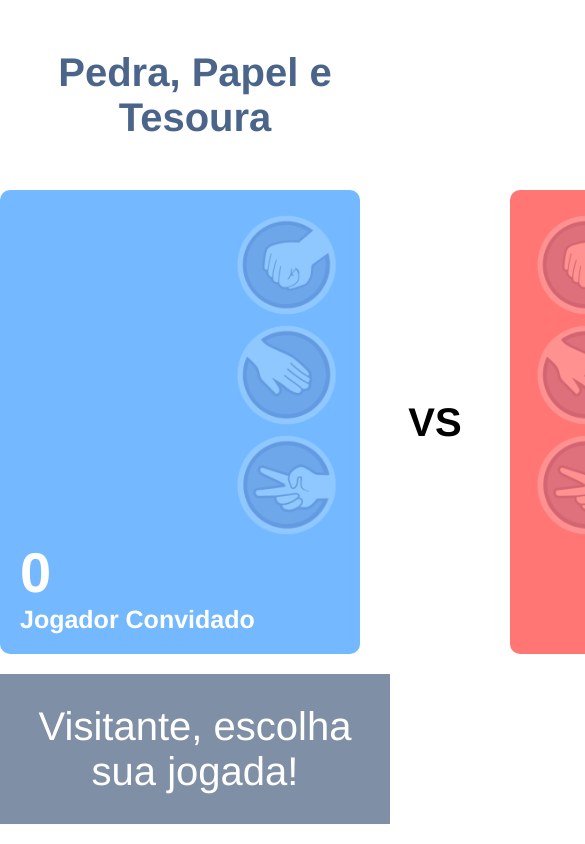
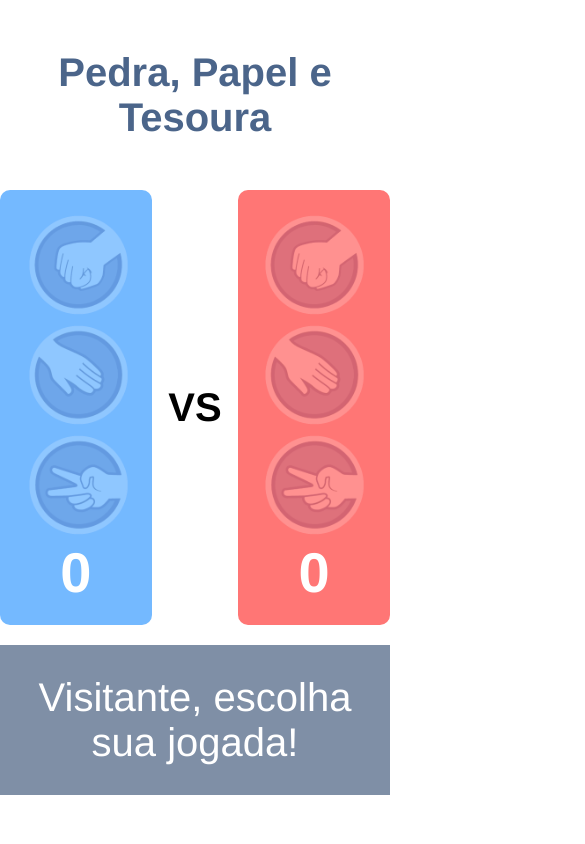
Before and after one commit to dionialves/jokenpo, a plain HTML site: page index.html in a window 390 px wide. Shown: the top 844 px of the page, 585 px wide, since content can reach past the window. Drawn offline with Linux system fonts and the light colour scheme.

Commit message:
Added responcive

```diff
--- a/style.css
+++ b/style.css
@@ -5,7 +5,7 @@
     font-family: Helvetica Neue, Helvetica,  Arial;
 }
 main {
-    width: 960px;
+    width: 60vw;
     margin: auto;
 }
 
@@ -96,6 +96,7 @@ h1 {
     background-color: #7f8fa6;
     margin-top: 20px;
     color: #FFFFFF;
+    width: 100%;
 }
 
 #name-computer-player,
@@ -112,3 +113,31 @@ h1 {
 #points-human-player {
     font-size: 56px;
 }
+
+@media screen and (max-width: 991px) {
+    main {
+        width: 100vw;
+    }
+
+    .human-player {
+        width: 60vw;
+    }
+
+    .computer-player {
+        width: 60vw;
+    }
+}
+
+@media screen and (max-width: 767px) {
+    #name-human-player, #name-computer-player {
+        display: none;
+    }
+
+    #points-human-player {
+        text-align: center;
+    }
+
+    #points-computer-player {
+        align-items: center;
+    }
+}
```
